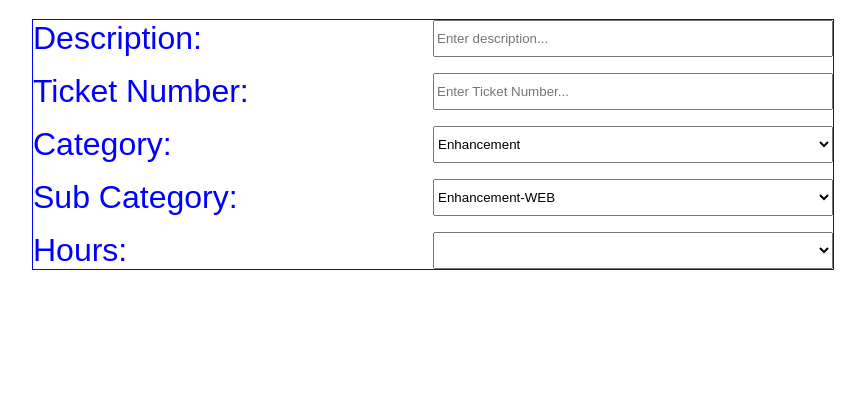
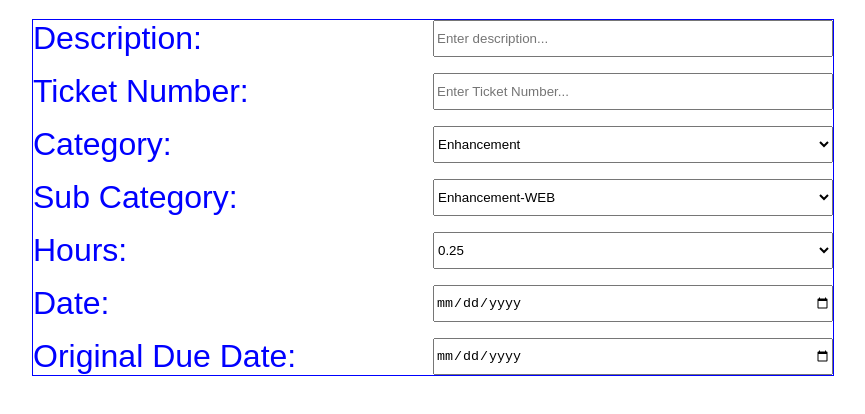
Before and after one commit to AJRohrer/UlineTop3POC, a plain HTML site: page your-first-pwapp-master/Top3PWA/AddTop3.html in a window 1280 px wide. Shown: the part 84-498 px from the top of the page, without its empty margins (207-1072 px from the left). Drawn offline with nearby package versions, Linux system fonts and the light colour scheme.

Commit message:
Add new controls for dates.

```diff
--- a/your-first-pwapp-master/Top3PWA/AddTop3.html
+++ b/your-first-pwapp-master/Top3PWA/AddTop3.html
@@ -36,12 +36,20 @@
 
             <label class="nine labelwidth">Hours:</label>
             <select id="hours" class="ten inputwidth"></select>
+
+            <label class="eleven labelwidth">Date:</label>
+            <input type="date" id="date" class="twelve inputwidth">
+
+            <label class="thirteen labelwidth">Original Due Date:</label>
+            <input type="date" id="date" class="fourteen inputwidth">
         </article>
     </section>
+
+
+    <!-- include javascript and css at the bottom to decrease response time -->
+    <link rel="stylesheet" href="./css/AddTop3.css">
+    <script src="http://ajax.googleapis.com/ajax/libs/jquery/2.0.0/jquery.min.js"></script>
+    <script type="text/javascript" src="./js/scripts.js"></script>
 </body>
 
-<!-- include javascript and css at the bottom to decrease response time -->
-<link rel="stylesheet" href="./css/AddTop3.css" </body>
-<script type="javascript" src="./js/scripts.js"></script>
-
 </html>
--- a/your-first-pwapp-master/Top3PWA/css/AddTop3.css
+++ b/your-first-pwapp-master/Top3PWA/css/AddTop3.css
@@ -72,6 +72,16 @@
     grid-column: 2;
     grid-row: 6;
   }
+
+  .thirteen{
+    grid-column: 1;
+    grid-row: 7;
+  }
+
+  .fourteen{
+    grid-column: 2;
+    grid-row: 7;
+  }
   /*CSS Grid End*/
 
   .labelwidth{
--- a/your-first-pwapp-master/Top3PWA/js/scripts.js
+++ b/your-first-pwapp-master/Top3PWA/js/scripts.js
@@ -39,7 +39,7 @@ function popSubCategory() {
     });
 }
 
-$(document).ready(fuction(){
+$(document).ready(function(){
     var hourList = ["0.25", "0.5", "0.75", "1.0",
                     "1.25", "1.5", "1.75", "2.0",
                     "2.25", "2.5", "2.75", "3.0",
@@ -48,9 +48,17 @@ $(document).ready(fuction(){
                     "5.25", "5.5", "5.75", "6.0",
                     "6.25", "6.5", "6.75", "7.0",
                     "7.25", "7.5", "7.75", "8.0"];
+    var options = '';
+    for (var i = 0; i < hourList.length; i++){
+        options += '<option value="'+ hourList[i] + '">' + hourList[i] + '</option>';
+    }
+    $('#hours').append(options);
+});
 
-    for (var i = 0; i < hourList.length; i++){
-        $('#subcatselect').append(hourList[i]);
-    }
-
+$(document).ready(function(){
+    var dateString = '';
+    dateString = new Date().getMonth();
+    dateString += '/' + new Date().getDay();
+    dateString += '/' + new Date().getFullYear();
+    $('#date').attr("value", dateString);
 });
```
